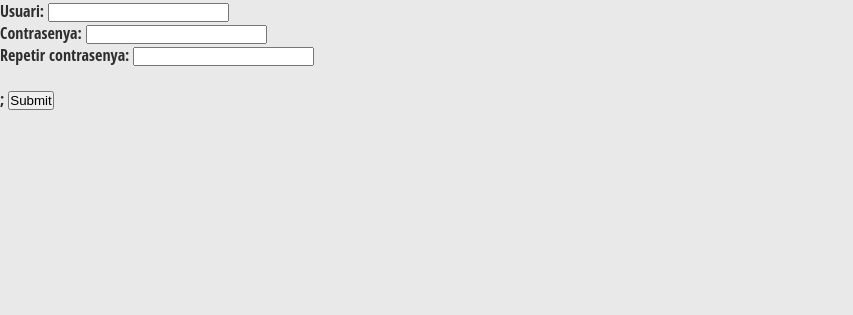
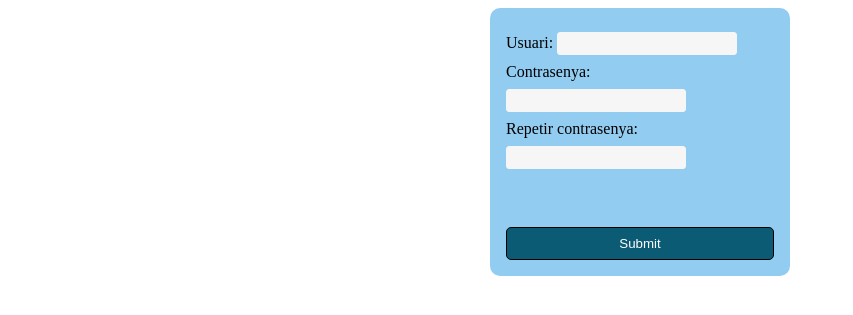
Before and after one commit to bielmartinez/M07-UF1-P4, a PHP site: page /registrar.php in a window 1280 px wide. Shown: the top 315 px of the page, without its empty margins (0-853 px from the left). Run offline with PHP 8.4, Linux system fonts and the light colour scheme.

Commit message:
estils Form (no tira)

```diff
--- /dev/null
+++ b/Biel_Martinez_Pt04/estilsForm.css
@@ -0,0 +1,62 @@
+* {
+	box-sizing: border-box;
+}
+
+form {
+	width: 300px;
+	padding: 16px;
+	border-radius: 10px;
+	margin: auto;
+	background-color: rgb(147, 204, 241);
+}
+
+form label {
+	width: 72px;
+	font-weight: bold;
+	display: inline-block;
+}
+
+form input[type="email"],
+form input[type="text"] {
+	width: 180px;
+	padding: 3px 10px;
+	border: 1px solid #f6f6f6;
+	border-radius: 3px;
+	background-color: #f6f6f6;
+	margin: 8px 0;
+	display: inline-block;
+}
+
+form input[type="submit"] {
+	width: 100%;
+	padding: 8px 16px;
+	margin-top: 32px;
+	border: 1px solid #000;
+	border-radius: 5px;
+	display: block;
+	color: #fff;
+	background-color: rgb(11, 91, 116);
+}
+
+form input[type="submit"]:hover {
+	cursor: pointer;
+}
+
+textarea {
+	width: 100%;
+	height: 100px;
+	border: 1px solid #f6f6f6;
+	border-radius: 3px;
+	background-color: #f6f6f6;
+	margin: 8px 0;
+	/*resize: vertical | horizontal | none | both*/
+	resize: none;
+	display: block;
+}
+#missatge {
+	background-color: #4CAF50;
+            color: white;
+            padding: 10px;
+            text-align: center;
+            font-weight: bold;
+}
--- a/Biel_Martinez_Pt04/registrar.vista.php
+++ b/Biel_Martinez_Pt04/registrar.vista.php
@@ -3,13 +3,13 @@
 <html>
 
 <head>
-    <link rel="stylesheet" href="estils.css">
+    <link rel="stylesheet" href="estilsForm.css">
 </head>
 
-<form action="index.php" method="post">
+<form action="registrar.php" method="post">
     Usuari: <input type="text" name="usuari" value="<?php echo htmlspecialchars(isset($_POST['usuari']) ? $_POST['usuari'] : ''); ?>"> <?php echo isset($errors[0]) ? $errors[0] : ''; ?><br>
     Contrasenya: <input type="text" name="contrasenya" value="<?php echo htmlspecialchars(isset($_POST['contrasenya']) ? $_POST['contrasenya'] : ''); ?>"> <?php echo isset($errors[1]) ? $errors[1] : ''; ?><br>
     Repetir contrasenya: <input type="text" name="contrasenya2" value="<?php echo htmlspecialchars(isset($_POST['contrasenya2']) ? $_POST['contrasenya2'] : ''); ?>"> <?php echo isset($errors[2]) ? $errors[2] : ''; ?><br>
-    <?php echo isset($errors[3]) ? $errors[3] : ''; ?><br>;
+    <?php echo isset($errors[3]) ? $errors[3] : ''; ?><br>
     <input type="submit">
 </form>
```
